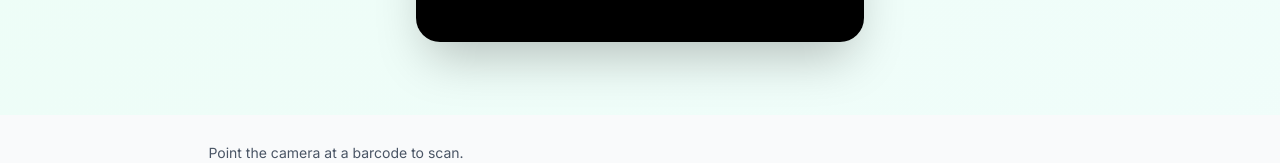
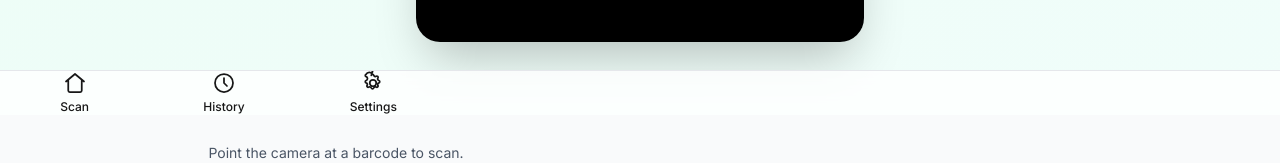
Before and after one commit to Maitreya04/greendotv3, a Next.js app: page / in a window 1280 px wide. Shown: the part 685-850 px from the top of the page. Built offline with nearby package versions, Linux system fonts and the light colour scheme; no server answers.

Commit message:
feat(navigation): add BottomNav with tabs, haptics, and integrate into layout

```diff
--- a/app/layout.tsx
+++ b/app/layout.tsx
@@ -1,6 +1,7 @@
 import type { Metadata } from "next";
 import { Geist, Geist_Mono, Inter } from "next/font/google";
 import "./globals.css";
+import BottomNav from "@/components/BottomNav";
 
 const geistSans = Geist({
   variable: "--font-geist-sans",
@@ -31,7 +32,10 @@ export default function RootLayout({
   return (
     <html lang="en">
       <body className={`${geistSans.variable} ${geistMono.variable} ${inter.variable}`}>
-        {children}
+        <div style={{ paddingBottom: "calc(4.5rem + env(safe-area-inset-bottom))" }}>
+          {children}
+        </div>
+        <BottomNav />
       </body>
     </html>
   );
--- /dev/null
+++ b/components/BottomNav.tsx
@@ -0,0 +1,129 @@
+"use client";
+
+import Link from "next/link";
+import { usePathname } from "next/navigation";
+import { useCallback, useMemo } from "react";
+
+type NavItem = {
+  label: string;
+  href: string;
+  icon: (props: { className?: string }) => JSX.Element;
+};
+
+function HomeIcon({ className }: { className?: string }) {
+  return (
+    <svg
+      xmlns="http://www.w3.org/2000/svg"
+      viewBox="0 0 24 24"
+      fill="none"
+      stroke="currentColor"
+      strokeWidth="1.75"
+      className={className}
+      aria-hidden="true"
+    >
+      <path
+        strokeLinecap="round"
+        strokeLinejoin="round"
+        d="M3 10.5L12 3l9 7.5M5.25 9v10.5A1.5 1.5 0 006.75 21h10.5a1.5 1.5 0 001.5-1.5V9"
+      />
+    </svg>
+  );
+}
+
+function ClockIcon({ className }: { className?: string }) {
+  return (
+    <svg
+      xmlns="http://www.w3.org/2000/svg"
+      viewBox="0 0 24 24"
+      fill="none"
+      stroke="currentColor"
+      strokeWidth="1.75"
+      className={className}
+      aria-hidden="true"
+    >
+      <circle cx="12" cy="12" r="9" />
+      <path strokeLinecap="round" strokeLinejoin="round" d="M12 7v5l3 3" />
+    </svg>
+  );
+}
+
+function GearIcon({ className }: { className?: string }) {
+  return (
+    <svg
+      xmlns="http://www.w3.org/2000/svg"
+      viewBox="0 0 24 24"
+      fill="none"
+      stroke="currentColor"
+      strokeWidth="1.75"
+      className={className}
+      aria-hidden="true"
+    >
+      <path
+        strokeLinecap="round"
+        strokeLinejoin="round"
+        d="M10.325 4.317c.4-1.168 1.95-1.168 2.35 0a1.724 1.724 0 002.573.966c1.06-.613 2.275.602 1.662 1.662a1.724 1.724 0 00.966 2.573c1.168.4 1.168 1.95 0 2.35a1.724 1.724 0 00-.966 2.573c.613 1.06-.602 2.275-1.662 1.662a1.724 1.724 0 00-2.573.966c-.4 1.168-1.95 1.168-2.35 0a1.724 1.724 0 00-2.573-.966c-1.06.613-2.275-.602-1.662-1.662a1.724 1.724 0 00-.966-2.573c-1.168-.4-1.168-1.95 0-2.35.84-.288 1.39-1.09 1.39-1.982 0-.892-.55-1.694-1.39-1.982-1.168-.4-1.168-1.95 0-2.35.613-1.06 2.828-2.275 3.888-1.662.98.567 2.173.07 2.573-.966z"
+      />
+      <circle cx="12" cy="12" r="3.25" />
+    </svg>
+  );
+}
+
+export default function BottomNav() {
+  const pathname = usePathname();
+
+  const items: NavItem[] = useMemo(
+    () => [
+      { label: "Scan", href: "/", icon: HomeIcon },
+      { label: "History", href: "/history", icon: ClockIcon },
+      { label: "Settings", href: "/settings", icon: GearIcon },
+    ],
+    []
+  );
+
+  const vibrate = useCallback((durationMs: number) => {
+    try {
+      if (typeof window !== "undefined" && "vibrate" in navigator) {
+        // Best-effort; ignored on platforms that do not support it
+        (navigator as unknown as { vibrate: (pattern: number | number[]) => void }).vibrate(
+          durationMs
+        );
+      }
+    } catch {
+      // no-op
+    }
+  }, []);
+
+  return (
+    <nav
+      className="fixed inset-x-0 bottom-0 z-50 border-t border-gray-200 bg-white/95 backdrop-blur supports-[backdrop-filter]:bg-white/80"
+      style={{ paddingBottom: "env(safe-area-inset-bottom)" }}
+      aria-label="Bottom Navigation"
+    >
+      <ul className="mx-auto flex max-w-md items-center justify-around px-6 py-2">
+        {items.map(({ label, href, icon: Icon }) => {
+          const isActive = pathname === href || (href !== "/" && pathname?.startsWith(href));
+          const baseColor = isActive ? "text-emerald-600" : "text-gray-400";
+          const hoverColor = isActive ? "hover:text-emerald-700" : "hover:text-gray-600";
+          return (
+            <li key={href} className="flex-1">
+              <Link
+                href={href}
+                aria-label={label}
+                className={`${baseColor} ${hoverColor} group flex flex-col items-center gap-1 py-2 transition-colors duration-200`}
+                onClick={(e) => {
+                  // Only vibrate when changing to a different tab
+                  if (!isActive) {
+                    vibrate(15);
+                  }
+                }}
+              >
+                <Icon className="h-6 w-6" />
+                <span className="text-xs font-medium">{label}</span>
+              </Link>
+            </li>
+          );
+        })}
+      </ul>
+    </nav>
+  );
+}
```
